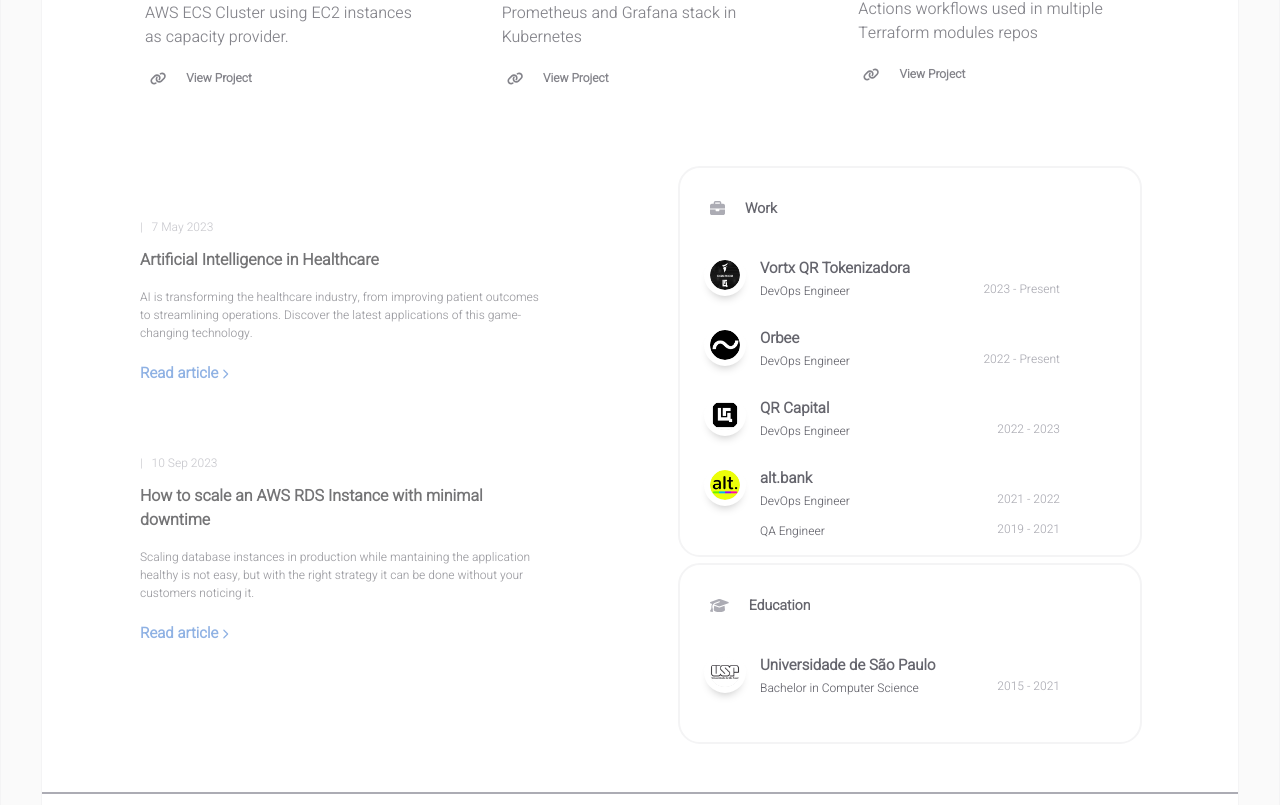
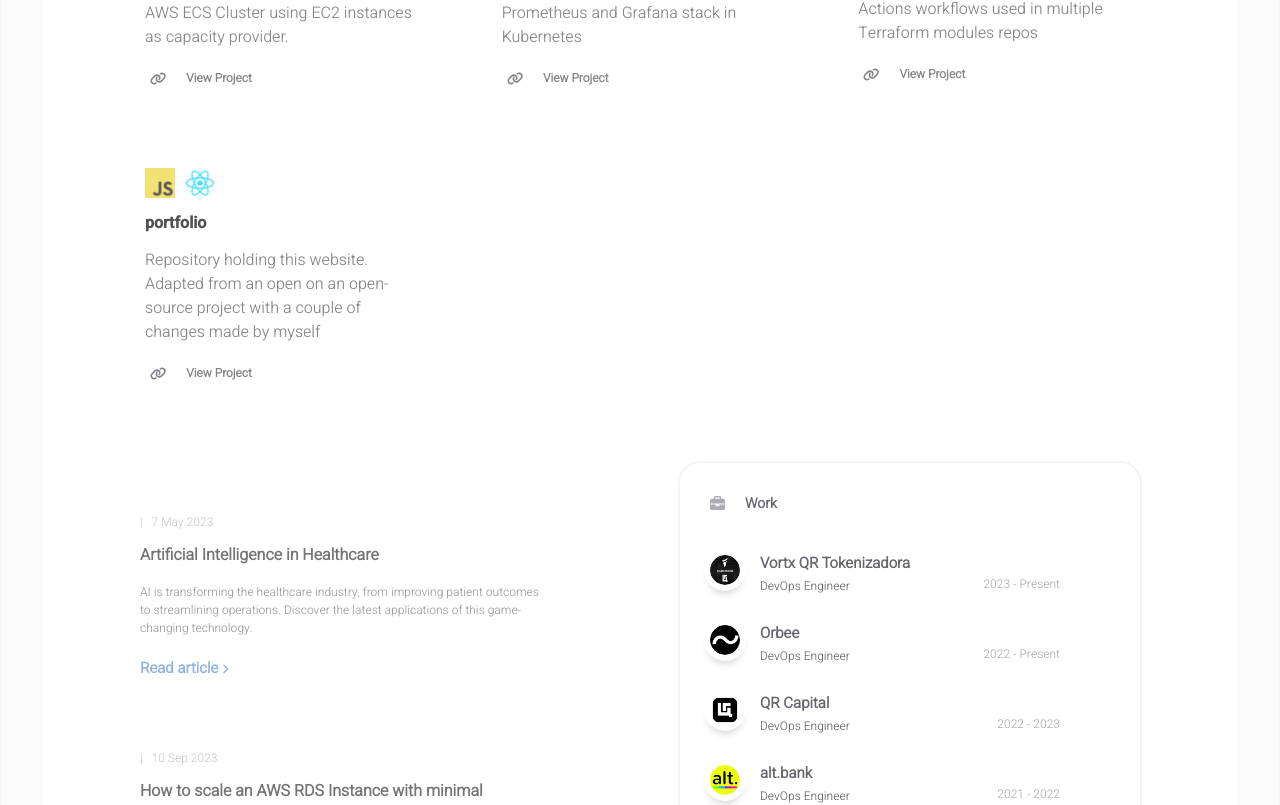
Before and after one commit to joao-zanutto/portfolio, a React (Create React App) app: page /#/ in a window 1280 px wide. Shown: the part 881-1686 px from the top of the page. Built offline with nearby package versions, Linux system fonts and the light colour scheme.

Commit message:
add portfolio project

```diff
--- a/src/data/user.js
+++ b/src/data/user.js
@@ -63,7 +63,7 @@ const INFO = {
 			link: "https://github.com/joao-zanutto/terraform-k8s-monitoring-module",
 		},
 
-				{
+		{
 			title: "shared-workflows",
 			description:
 				"Repository that contains GitHub Actions workflows used in multiple Terraform modules repos",
@@ -76,6 +76,17 @@ const INFO = {
 		},
 
 
+		{
+			title: "portfolio",
+			description:
+				"Repository holding this website. Adapted from an open on an open-source project with a couple of changes made by myself",
+			logo: [
+				"./js.png",
+				"./react.png"
+				],
+			linkText: "View Project",
+			link: "https://github.com/joao-zanutto/shared-workflows",
+		},
 	],
 };
 
```
Also changed, not shown: public/js.png (added), public/react.png (added).
